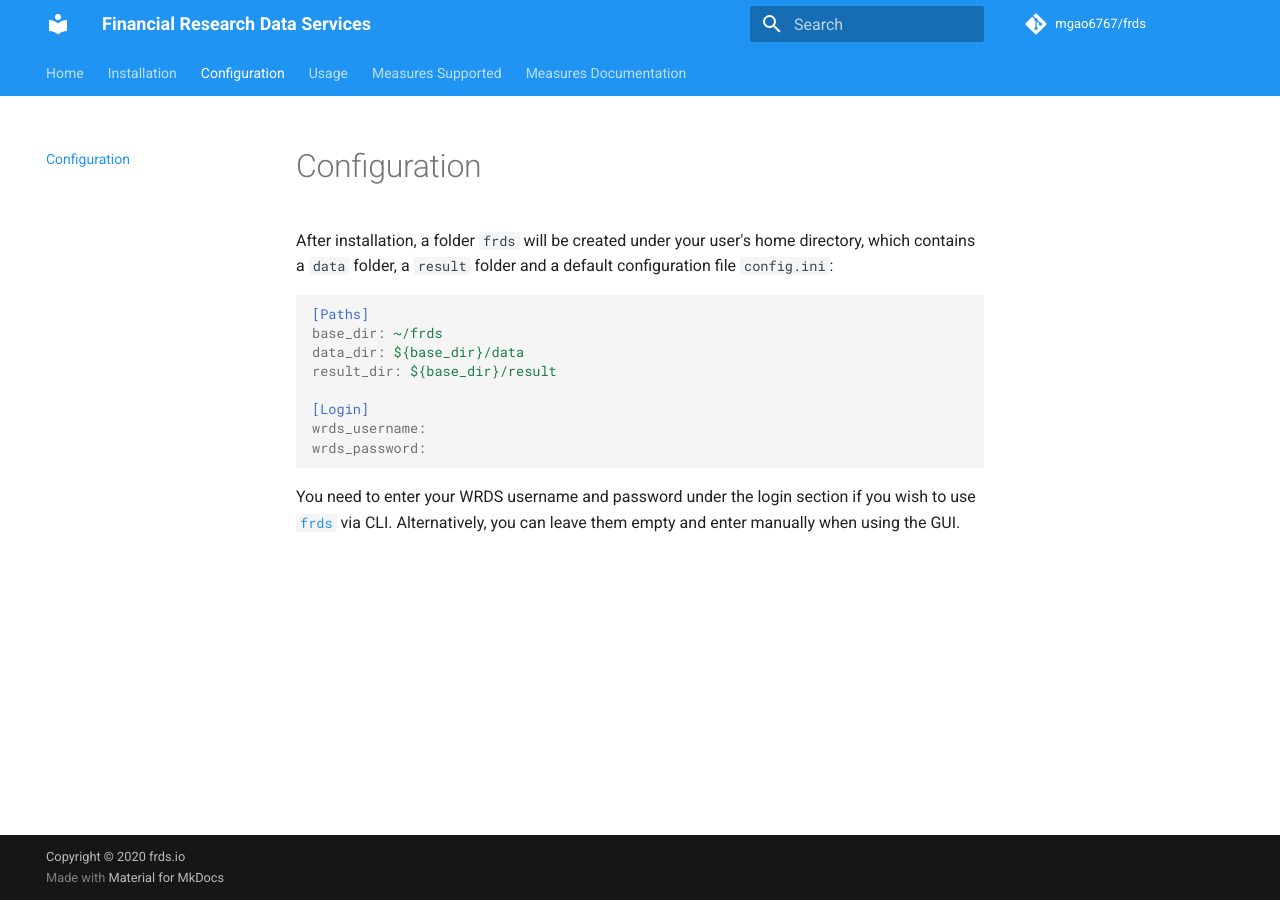
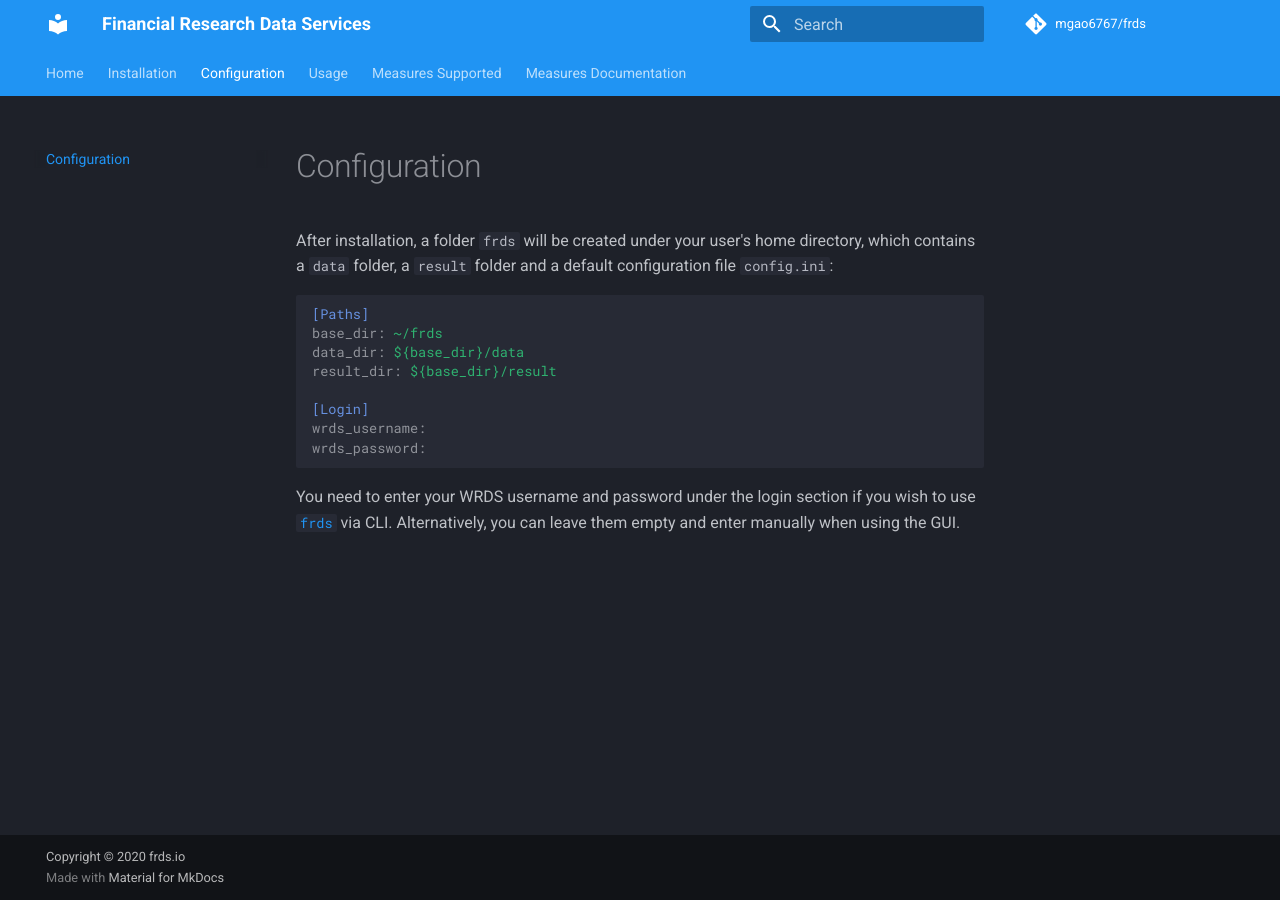
Before and after one commit to mgao6767/frds, an MkDocs documentation site: the page built from docs/configuration.md, in a window 1280 px wide. Built offline with MkDocs 1.6.1 and Material for MkDocs 9.7.7, drawn with Linux system fonts in a browser that asks for light colours; comment, search, counter and statistics services are not loaded.

Commit message:
Fix a bug and typo

```diff
--- a/mkdocs.yml
+++ b/mkdocs.yml
@@ -20,7 +20,7 @@ theme:
   palette:
     primary: blue
     accent: light blue
-    scehme: slate
+    scheme: slate
   font:
     text: Roboto
     code: Roboto Mono
```
Also changed, not shown: 1 other file.
